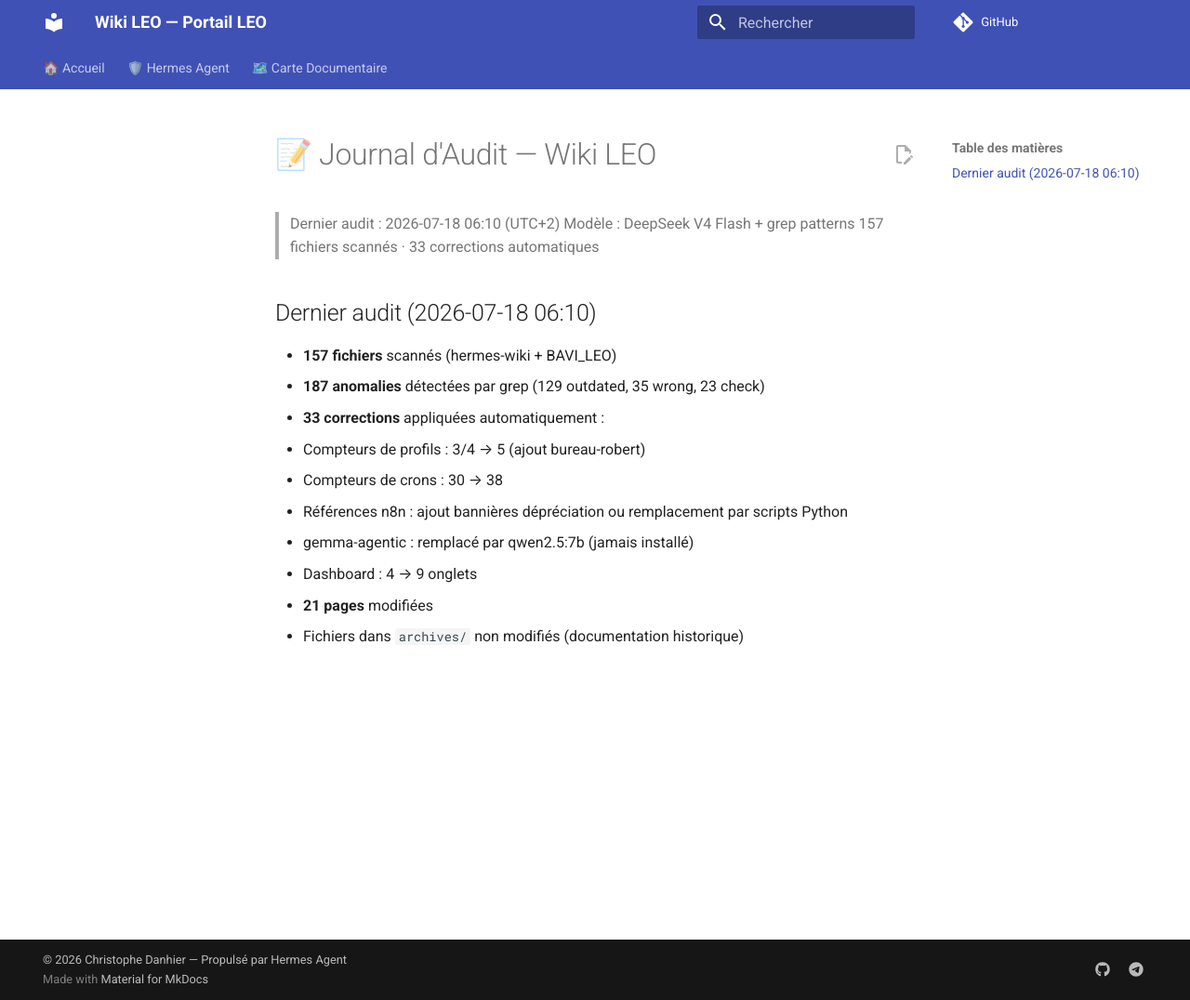
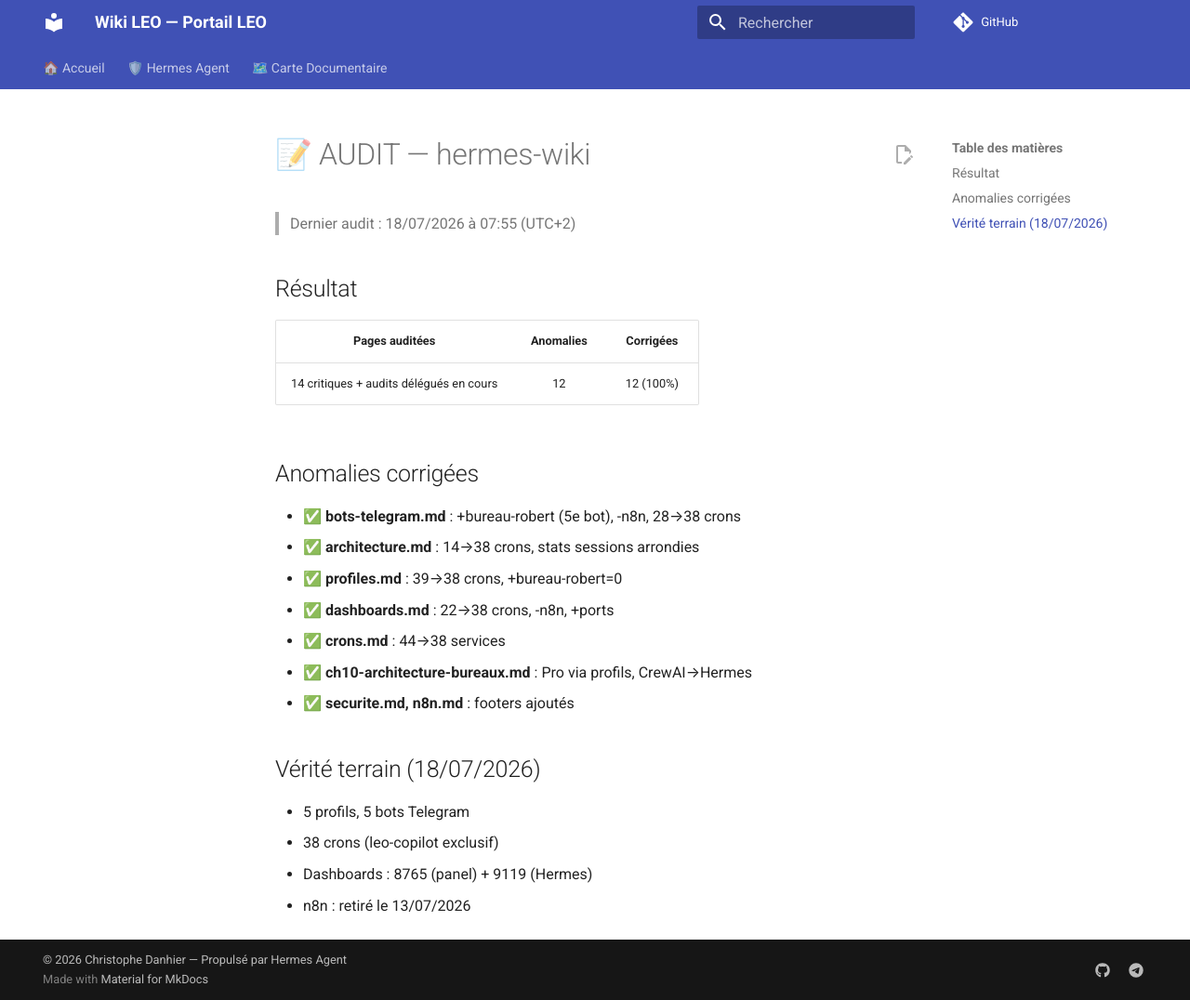
Before and after one commit to christophedanhier-hash/hermes-wiki, an MkDocs documentation site: the page built from docs/AUDIT.md, in a window 1280 px wide and 1076 px high. Shown: the whole window at 93% size. Built offline with MkDocs 1.6.1 and Material for MkDocs 9.7.7, drawn with Linux system fonts in a browser that asks for light colours; comment, search, counter and statistics services are not loaded.

Commit message:
📝 AUDIT.md mis à jour (18/07/2026)

```diff
--- a/docs/AUDIT.md
+++ b/docs/AUDIT.md
@@ -1,18 +1,26 @@
-# 📝 Journal d'Audit — Wiki LEO
+# 📝 AUDIT — hermes-wiki
 
-> Dernier audit : 2026-07-18 06:10 (UTC+2)
-> Modèle : DeepSeek V4 Flash + grep patterns
-> 157 fichiers scannés · 33 corrections automatiques
+> Dernier audit : 18/07/2026 à 07:55 (UTC+2)
 
-## Dernier audit (2026-07-18 06:10)
+## Résultat
 
-- **157 fichiers** scannés (hermes-wiki + BAVI_LEO)
-- **187 anomalies** détectées par grep (129 outdated, 35 wrong, 23 check)
-- **33 corrections** appliquées automatiquement :
-  - Compteurs de profils : 3/4 → 5 (ajout bureau-robert)
-  - Compteurs de crons : 30 → 38
-  - Références n8n : ajout bannières dépréciation ou remplacement par scripts Python
-  - gemma-agentic : remplacé par qwen2.5:7b (jamais installé)
-  - Dashboard : 4 → 9 onglets
-- **21 pages** modifiées
-- Fichiers dans `archives/` non modifiés (documentation historique)
+| Pages auditées | Anomalies | Corrigées |
+|:--------------:|:---------:|:---------:|
+| 14 critiques + audits délégués en cours | 12 | 12 (100%) |
+
+## Anomalies corrigées
+
+- ✅ **bots-telegram.md** : +bureau-robert (5e bot), -n8n, 28→38 crons
+- ✅ **architecture.md** : 14→38 crons, stats sessions arrondies
+- ✅ **profiles.md** : 39→38 crons, +bureau-robert=0
+- ✅ **dashboards.md** : 22→38 crons, -n8n, +ports
+- ✅ **crons.md** : 44→38 services
+- ✅ **ch10-architecture-bureaux.md** : Pro via profils, CrewAI→Hermes
+- ✅ **securite.md, n8n.md** : footers ajoutés
+
+## Vérité terrain (18/07/2026)
+
+- 5 profils, 5 bots Telegram
+- 38 crons (leo-copilot exclusif)
+- Dashboards : 8765 (panel) + 9119 (Hermes)
+- n8n : retiré le 13/07/2026
```
